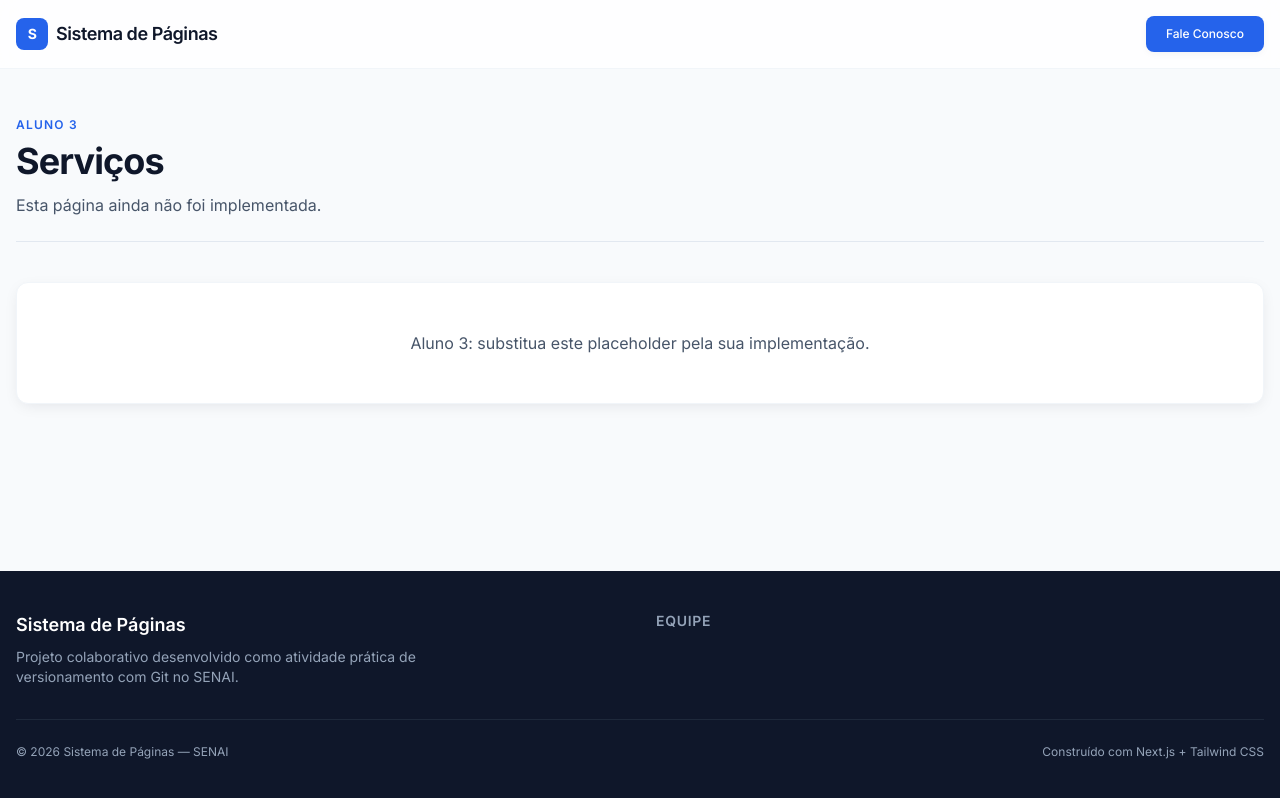
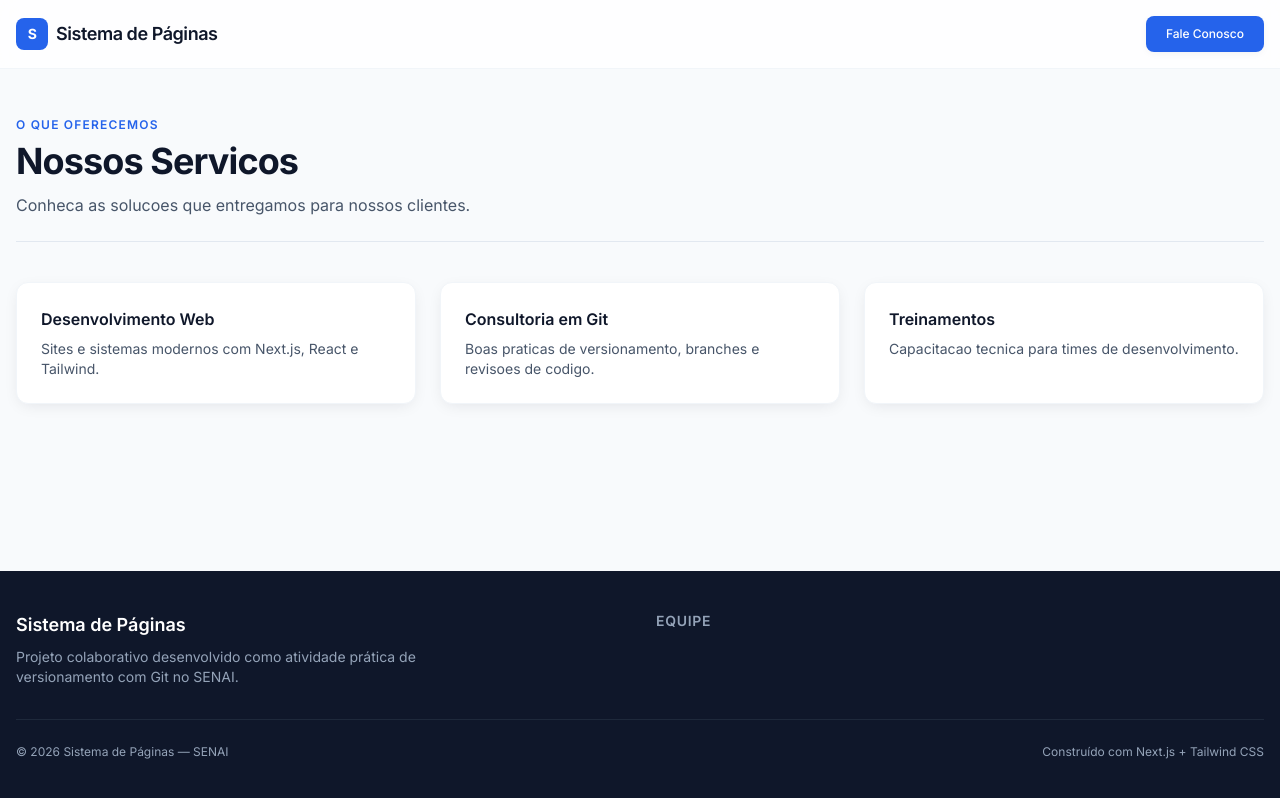
Before and after one commit to Nathanoruim/sistema-paginas-grupo-5, a Next.js app: page /servicos in a window 1280 px wide. Built offline with nearby package versions, Linux system fonts and the light colour scheme.

Commit message:
feat: implementa pagina Servicos com cards

```diff
--- a/pages/servicos/index.tsx
+++ b/pages/servicos/index.tsx
@@ -1,23 +1,35 @@
 import PageHeader from "@/components/ui/PageHeader";
 
-/**
- * 🚧 PÁGINA DO ALUNO 3 🚧
- *
- * Esta página está aguardando implementação. Substitua todo o conteúdo
- * abaixo pelo seu conteúdo da página "Serviços", seguindo o roteiro da prova.
- */
+const servicos = [
+  {
+    titulo: "Desenvolvimento Web",
+    desc: "Sites e sistemas modernos com Next.js, React e Tailwind.",
+  },
+  {
+    titulo: "Consultoria em Git",
+    desc: "Boas praticas de versionamento, branches e revisoes de codigo.",
+  },
+  {
+    titulo: "Treinamentos",
+    desc: "Capacitacao tecnica para times de desenvolvimento.",
+  },
+];
+
 export default function ServicosPage() {
   return (
     <>
       <PageHeader
-        eyebrow="Aluno 3"
-        title="Serviços"
-        description="Esta página ainda não foi implementada."
+        eyebrow="O que oferecemos"
+        title="Nossos Servicos"
+        description="Conheca as solucoes que entregamos para nossos clientes."
       />
-      <div className="card text-center py-12">
-        <p className="text-ink-600">
-          Aluno 3: substitua este placeholder pela sua implementação.
-        </p>
+      <div className="grid md:grid-cols-3 gap-6">
+        {servicos.map((s) => (
+          <article key={s.titulo} className="card">
+            <h3 className="font-semibold text-ink-900 mb-2">{s.titulo}</h3>
+            <p className="text-sm text-ink-600">{s.desc}</p>
+          </article>
+        ))}
       </div>
     </>
   );
```
